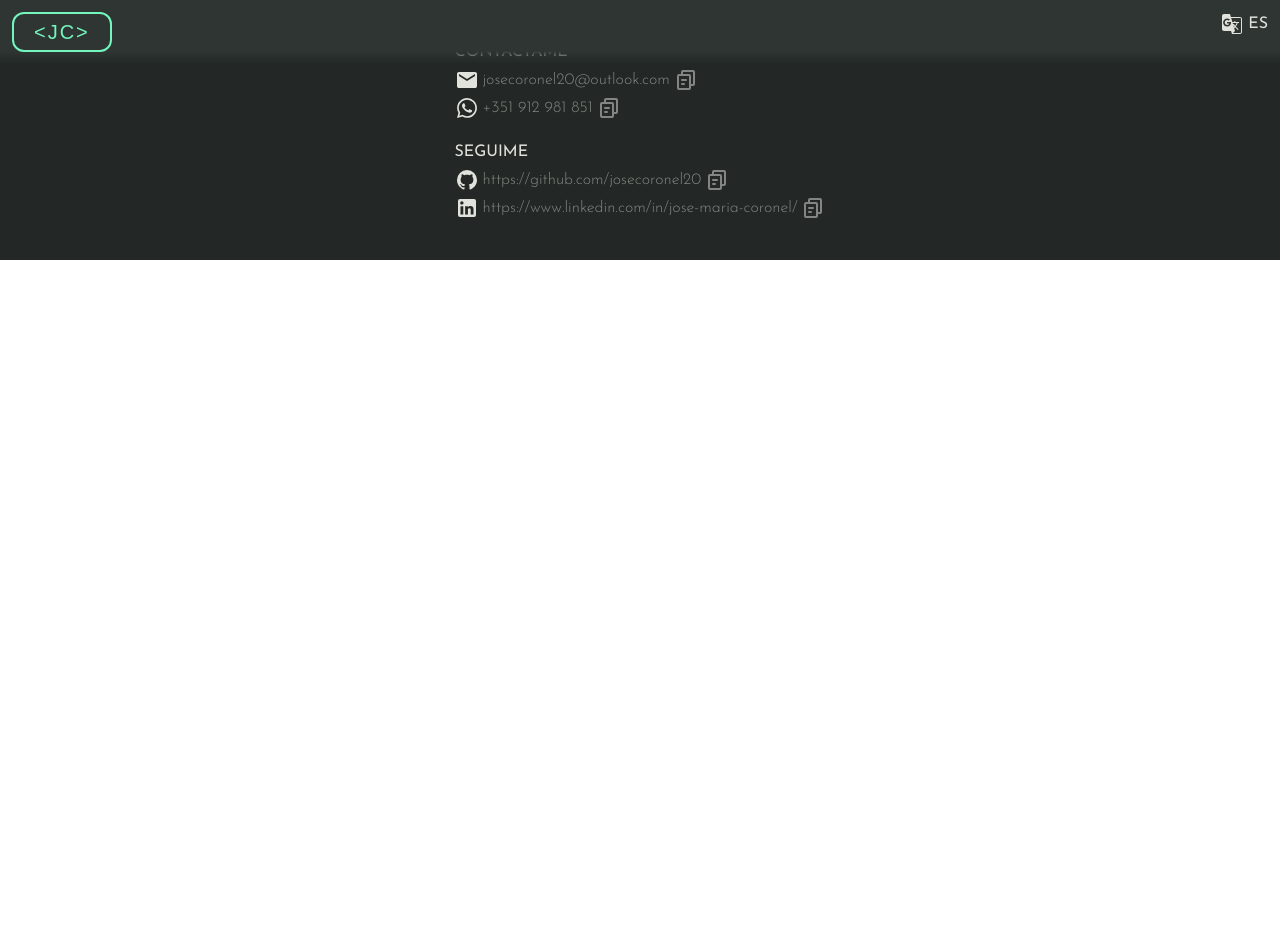
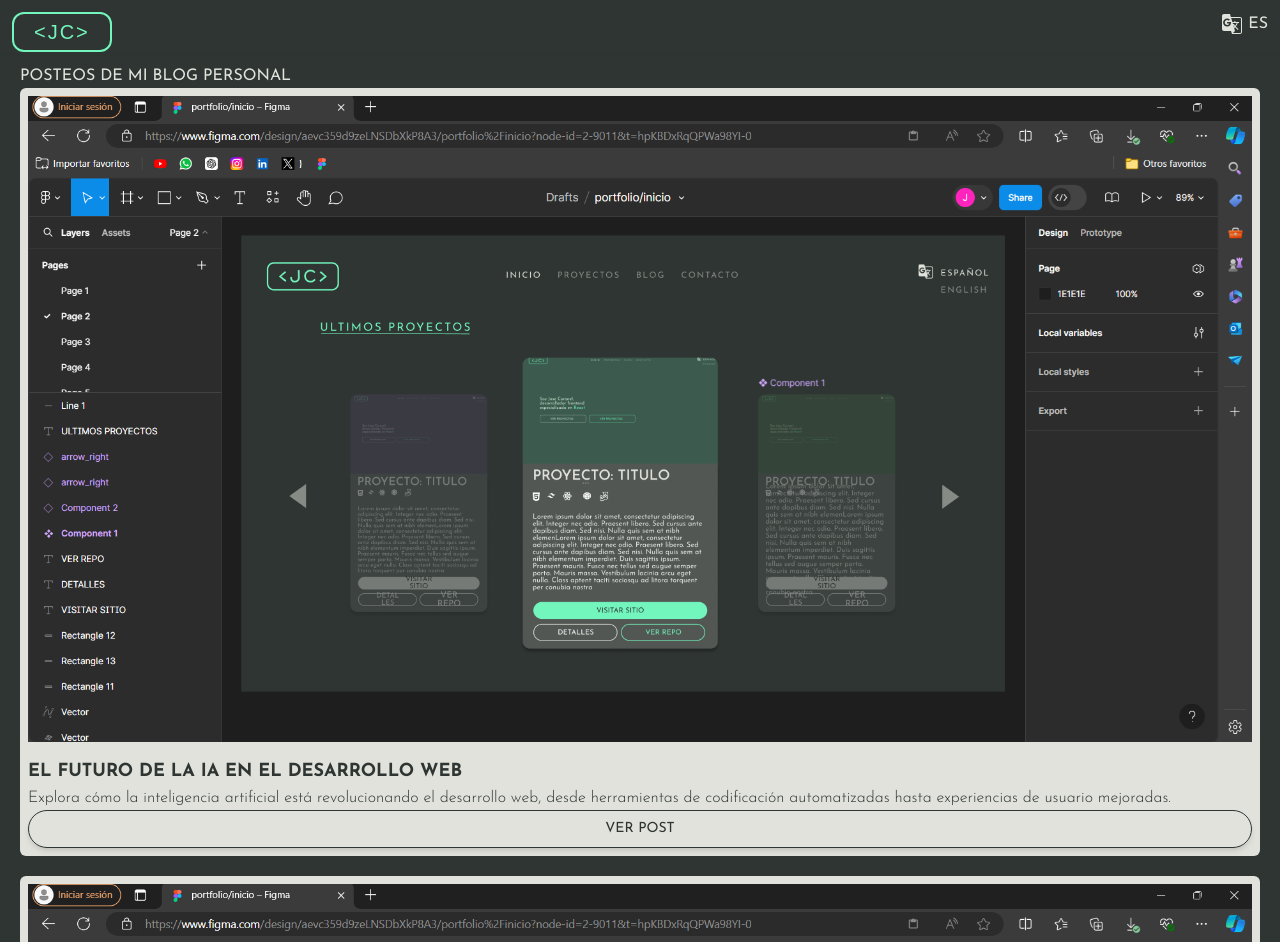
Before and after one commit to josecoronel20/portfolioPersonal, a React (Vite) app: page /blog in a window 1280 px wide. Shown: the top 942 px of the page. Before the commit the page ends 800 px from the top, so only its background shows below. Built offline with nearby package versions, Linux system fonts and the light colour scheme; a web font is replaced by a local one.

Commit message:
agrega primera instancia de page blog, prueba de despliegue

```diff
--- a/package.json
+++ b/package.json
@@ -2,6 +2,7 @@
   "name": "portfolio",
   "private": true,
   "version": "0.0.0",
+  "homepage": "https://josecoronel20.github.io/portfolioPersonal/",
   "type": "module",
   "scripts": {
     "dev": "vite",
--- a/src/App.jsx
+++ b/src/App.jsx
@@ -9,6 +9,7 @@ import { store } from "./components/context/store";
 import { Provider } from "react-redux";
 import Footer from "./components/footer/Footer";
 import ProjectsDetail from "./components/projects/ProjectsDetail"
+import PostDetail from "./components/BlogComponents/PostDetail"
 
 const App = () => {
   return (
@@ -22,6 +23,7 @@ const App = () => {
             <Route path="/blog" element={<Blog />} />
             <Route path="/contact" element={<Contact />} />
             <Route path="/projects/:id" element={<ProjectsDetail />} />
+            <Route path="/blog/:id" element={<PostDetail />} />
           </Routes>
           <Footer />
         </Provider>
--- /dev/null
+++ b/src/components/BlogComponents/PostCard.jsx
@@ -0,0 +1,22 @@
+import React from "react";
+import { Link } from "react-router-dom";
+import { styleButtonCard } from "../../utilities/styles";
+
+const PostCard = ({ postInfo }) => {
+  return (
+    <div className="bg-lightLight rounded-md overflow-hidden">
+      <img className="p-2" src={postInfo.image} alt="" />
+      <div className="p-2">
+        <h2 className="text-lg font-bold text-darkDark">
+          {postInfo.title.toUpperCase()}
+        </h2>
+        <p className="font-light text-darkDark">{postInfo.description}</p>
+        <div className={styleButtonCard}>
+          <Link to={`/blog/${postInfo.id}`}>VER POST</Link>
+        </div>
+      </div>
+    </div>
+  );
+};
+
+export default PostCard;
--- /dev/null
+++ b/src/components/BlogComponents/PostDetail.jsx
@@ -0,0 +1,30 @@
+import React from "react";
+import { styleCustomContainerTop } from "../../utilities/styles";
+import enBlogs from "../../utilities/texts/blogText/enBlogs.json";
+import esBlogs from "../../utilities/texts/blogText/esBlogs.json";
+import { useSelector } from "react-redux";
+import { useParams } from "react-router-dom";
+
+const PostDetail = () => {
+  const { id } = useParams();
+
+  const language = useSelector((state) => state);
+
+  const blog = language === "es" ? esBlogs : enBlogs;
+
+  const post = blog.posts.find((post) => post.id === parseInt(id));
+
+  return (
+    <div className={styleCustomContainerTop}>
+      <div className="flex flex-col gap-5">
+        <h1>{post.title}</h1>{" "}
+        <div className="flex">
+          <p className=" float-start">{post.content}</p>
+          <img className="rounded w-2/5" src={post.image} alt="" />
+        </div>
+      </div>
+    </div>
+  );
+};
+
+export default PostDetail;
--- a/src/components/projects/ProjectMockup.jsx
+++ b/src/components/projects/ProjectMockup.jsx
@@ -20,7 +20,7 @@ const ProjectMockup = ({ imagePcUrl, imageMobileUrl, siteUrl, repoUrl }) => {
           <div className="flex flex-col items-center justify-end  w-4/6">
 
             <img
-              className="border-x-[6px] border-t-[8px] rounded-md w-10/12 border-lightLight"
+              className="border-x-[6px] border-t-[8px] rounded-t-md w-10/12 border-lightLight"
               src={imagePcUrl}
               alt=""
             />
--- a/src/components/projects/ProjectsDetail.jsx
+++ b/src/components/projects/ProjectsDetail.jsx
@@ -1,6 +1,5 @@
 import React from "react";
 import {
-  styleCustomContainer,
   styleCustomContainerTop,
 } from "../../utilities/styles";
 import { useSelector } from "react-redux";
--- a/src/output.css
+++ b/src/output.css
@@ -622,6 +622,10 @@ video {
   order: 2;
 }
 
+.float-start{
+  float: inline-start;
+}
+
 .m-1{
   margin: 0.25rem;
 }
@@ -701,6 +705,10 @@ video {
 
 .w-full{
   width: 100%;
+}
+
+.w-2\/5{
+  width: 40%;
 }
 
 .max-w-72{
@@ -841,12 +849,22 @@ video {
   border-radius: 0.375rem;
 }
 
+.rounded-xl{
+  border-radius: 0.75rem;
+}
+
 .rounded-sm{
   border-radius: 0.125rem;
 }
 
-.rounded-xl{
-  border-radius: 0.75rem;
+.rounded-t-sm{
+  border-top-left-radius: 0.125rem;
+  border-top-right-radius: 0.125rem;
+}
+
+.rounded-t-md{
+  border-top-left-radius: 0.375rem;
+  border-top-right-radius: 0.375rem;
 }
 
 .border{
@@ -868,11 +886,6 @@ video {
 }
 
 .border-y-8{
-  border-top-width: 8px;
-  border-bottom-width: 8px;
-}
-
-.border-y-\[8px\]{
   border-top-width: 8px;
   border-bottom-width: 8px;
 }
@@ -919,6 +932,11 @@ video {
 .bg-lightLight{
   --tw-bg-opacity: 1;
   background-color: rgb(224 226 219 / var(--tw-bg-opacity));
+}
+
+.bg-darkLight{
+  --tw-bg-opacity: 1;
+  background-color: rgb(82 87 84 / var(--tw-bg-opacity));
 }
 
 .bg-opacity-30{
@@ -969,6 +987,10 @@ video {
 
 .p-\[3px\]{
   padding: 3px;
+}
+
+.p-1{
+  padding: 0.25rem;
 }
 
 .px-2{
--- a/src/routes/Blog.jsx
+++ b/src/routes/Blog.jsx
@@ -1,7 +1,25 @@
 import React from "react";
+import { useSelector } from "react-redux";
+import enBlogs from "../utilities/texts/blogText/enBlogs.json";
+import esBlogs from "../utilities/texts/blogText/esBlogs.json";
+import PostCard from "../components/BlogComponents/PostCard";
+import { styleCustomContainerTop } from "../utilities/styles";
 
 const Blog = () => {
-    return (<></>)
-}
+  const language = useSelector((state) => state);
 
-export default Blog
+  const blog = language === "es" ? esBlogs : enBlogs;
+
+  return (
+    <main className={styleCustomContainerTop}>
+      <h1>{blog.title}</h1>
+      <div className="flex flex-col gap-5">
+        {blog.posts.map((post) => {
+          return <PostCard postInfo={post} />;
+        })}
+      </div>
+    </main>
+  );
+};
+
+export default Blog;
--- /dev/null
+++ b/src/utilities/texts/blogText/enBlogs.json
@@ -0,0 +1,26 @@
+{
+    "title": "POSTS FROM MY PERSONAL BLOG",
+    "posts": [
+      {
+        "id":1,
+        "title": "The Future of AI in Web Development",
+        "image": "../../../public/img/projectsImg/project1.png",
+        "description": "Explore how artificial intelligence is revolutionizing web development, from automated coding tools to enhanced user experiences.",
+        "content": "Artificial intelligence (AI) is transforming numerous aspects of technology, and web development is no exception. From automated coding tools that can write code on their own to recommendation systems that personalize user experiences, AI is changing the way developers work. In this article, we will explore the main applications of AI in web development, how they are improving workflows, and what to expect in the near future."
+      },
+      {
+        "id":2,
+        "title": "Top 10 JavaScript Frameworks in 2024",
+        "image": "../../../public/img/projectsImg/project1.png",
+        "description": "A comprehensive review of the top JavaScript frameworks for 2024, helping developers choose the best tools for their projects.",
+        "content": "JavaScript continues to be one of the most popular and powerful programming languages, and JavaScript frameworks play a crucial role in modern development. With the arrival of 2024, several frameworks stand out for their innovative features and ability to simplify development. In this article, we will review the top 10 JavaScript frameworks for this year, analyzing their features, advantages, and disadvantages to help developers make informed decisions for their projects."
+      },
+      {
+        "id":3,
+        "title": "Design Trends for Modern Websites",
+        "image": "../../../public/img/projectsImg/project1.png",
+        "description": "Discover the latest design trends shaping the look and feel of modern websites, from minimalist layouts to bold typography.",
+        "content": "Web design is constantly evolving, and each year brings new trends that affect how designers create websites. In 2024, some of the main trends include the use of minimalist designs that focus on simplicity and functionality, as well as bold typography that captures the user's attention. Additionally, adaptive design and intuitive interfaces continue to be fundamental for providing an exceptional user experience. This article explores current trends and how they can be applied to create attractive and effective websites."
+      }
+    ]
+  }
--- /dev/null
+++ b/src/utilities/texts/blogText/esBlogs.json
@@ -0,0 +1,26 @@
+{
+  "title": "POSTEOS DE MI BLOG PERSONAL",
+  "posts": [
+    {
+        "id":1,
+      "title": "El Futuro de la IA en el Desarrollo Web",
+      "image": "../../../public/img/projectsImg/project1.png",
+      "description": "Explora cómo la inteligencia artificial está revolucionando el desarrollo web, desde herramientas de codificación automatizadas hasta experiencias de usuario mejoradas.",
+      "content": "La inteligencia artificial (IA) está transformando numerosos aspectos de la tecnología, y el desarrollo web no es una excepción. Desde herramientas de codificación automatizadas que pueden escribir código por sí solas hasta sistemas de recomendación que personalizan las experiencias de usuario, la IA está cambiando la forma en que los desarrolladores trabajan. En este artículo, exploraremos las principales aplicaciones de la IA en el desarrollo web, cómo están mejorando los flujos de trabajo y qué esperar en el futuro cercano."
+    },
+    {
+        "id":2,
+      "title": "Los 10 Mejores Frameworks de JavaScript en 2024",
+      "image": "../../../public/img/projectsImg/project1.png",
+      "description": "Una revisión completa de los mejores frameworks de JavaScript para 2024, ayudando a los desarrolladores a elegir las mejores herramientas para sus proyectos.",
+      "content": "JavaScript sigue siendo uno de los lenguajes de programación más populares y poderosos, y los frameworks de JavaScript juegan un papel crucial en el desarrollo moderno. Con la llegada de 2024, varios frameworks se destacan por sus características innovadoras y su capacidad para simplificar el desarrollo. En este artículo, revisaremos los 10 mejores frameworks de JavaScript para este año, analizando sus características, ventajas y desventajas para ayudar a los desarrolladores a tomar decisiones informadas para sus proyectos."
+    },
+    {
+        "id":3,
+      "title": "Tendencias de Diseño para Sitios Web Modernos",
+      "image": "../../../public/img/projectsImg/project1.png",
+      "description": "Descubre las últimas tendencias de diseño que están moldeando la apariencia y sensación de los sitios web modernos, desde diseños minimalistas hasta tipografías audaces.",
+      "content": "El diseño web está en constante evolución, y cada año trae nuevas tendencias que afectan la forma en que los diseñadores crean sitios web. En 2024, algunas de las principales tendencias incluyen el uso de diseños minimalistas que se centran en la simplicidad y la funcionalidad, así como el uso de tipografías audaces que capturan la atención del usuario. Además, el diseño adaptable y las interfaces intuitivas continúan siendo fundamentales para ofrecer una experiencia de usuario excepcional. Este artículo explora las tendencias actuales y cómo pueden aplicarse para crear sitios web atractivos y efectivos."
+    }
+  ]
+}
```
Also changed, not shown: src/components/GridContainer.jsx (added, +7 -0 lines).
